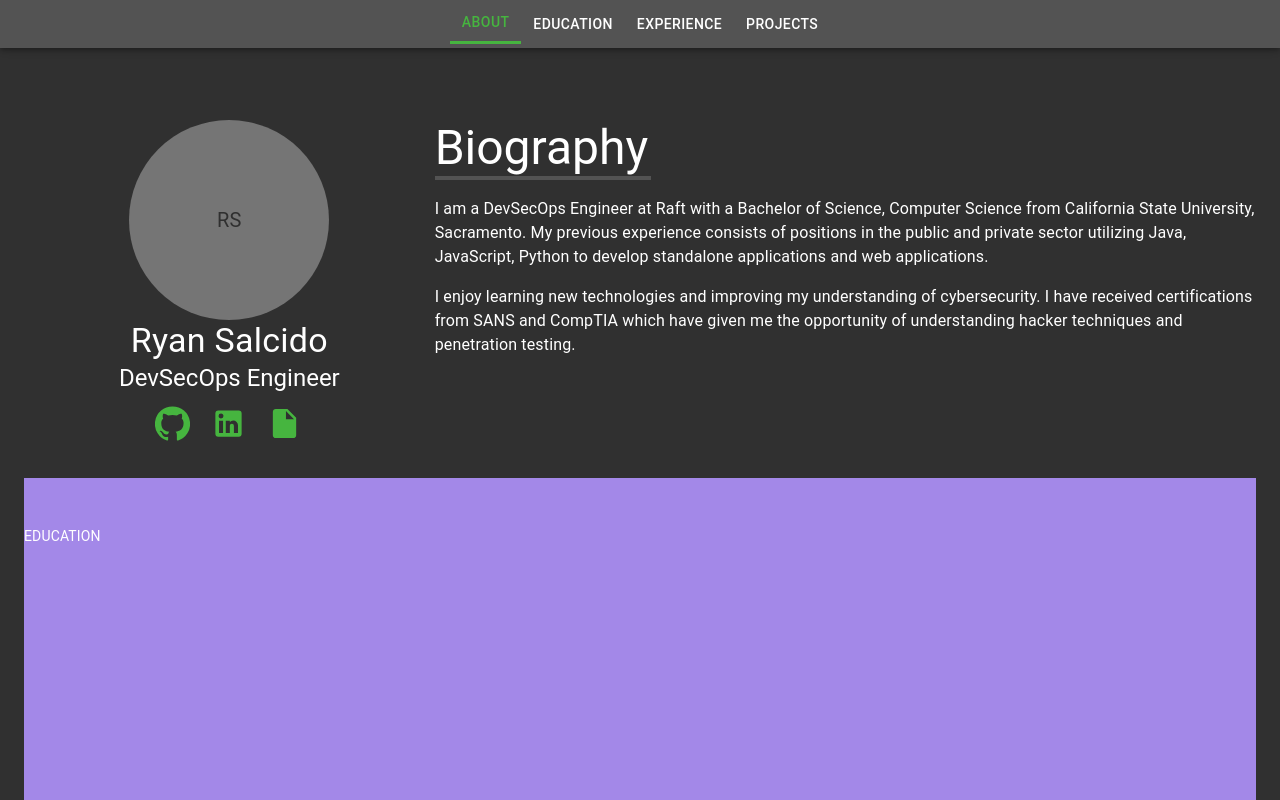
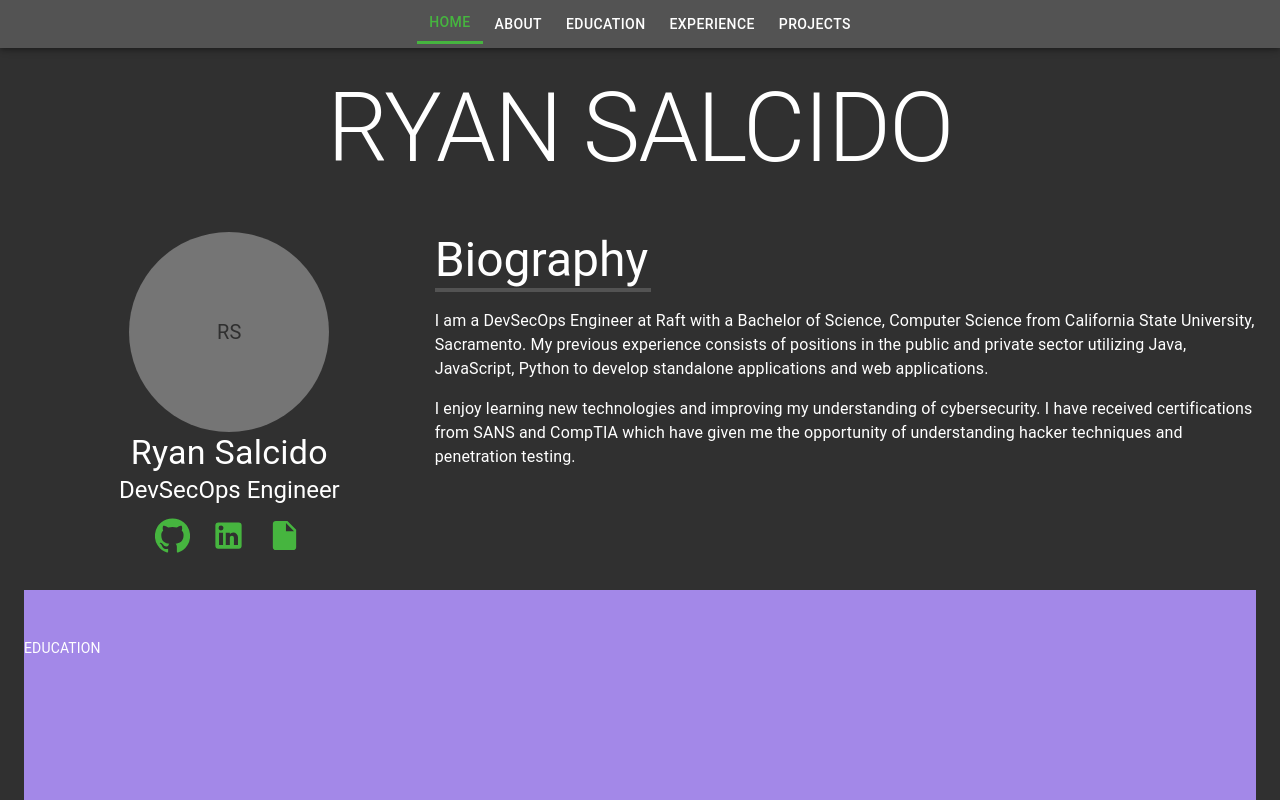
Before and after one commit to ryansalcido/portfolio, a React (Create React App) app: page / in a window 1280 px wide. Shown: the top 800 px of the page. Built offline with nearby package versions, Linux system fonts and the light colour scheme.

Commit message:
Added my name to top of page and Home button to Header

```diff
--- a/src/Components/About.js
+++ b/src/Components/About.js
@@ -11,7 +11,7 @@ import ListItemIconLink from "./shared/ListItemIconLink";
 
 const useStyles = makeStyles((theme) => ({
   aboutRoot: {
-    paddingTop: 48,
+    paddingTop: 48
   },
   profile: {
     paddingBottom: 25
--- a/src/Components/Header.js
+++ b/src/Components/Header.js
@@ -6,7 +6,7 @@ import Grid from "@material-ui/core/Grid";
 import Button from "@material-ui/core/Button";
 
 const useStyles = makeStyles((theme) => ({
-  header: {
+  toolbar: {
     minHeight: 48,
     display: "flex",
     justifyContent: "center"
@@ -29,37 +29,49 @@ const scrollTo = element => {
   });
 };
 
+const scrollToTop = () => {
+  window.scrollTo({
+    top: 0,
+    left: 0,
+    behavior: "smooth"
+  });
+};
+
 const Header = forwardRef(({ sectionRefs, visibleSection }, ref) => {
   const classes = useStyles();
 
   return (
     <Fragment>
       <AppBar color="primary" position="fixed" ref={ref}>
-        <Toolbar className={classes.header}>
+        <Toolbar className={classes.toolbar}>
           <Grid container justify="center">
             <Button className={`${classes.headerButton} ${visibleSection === 0 && classes.selected}`}
-              onClick={() => scrollTo(sectionRefs[0].ref.current)}>
-              About
+              onClick={scrollToTop}>
+              Home
             </Button>
             <Button className={`${classes.headerButton} ${visibleSection === 1 && classes.selected}`}
               onClick={() => scrollTo(sectionRefs[1].ref.current)}>
-              Education
+              About
             </Button>
             <Button className={`${classes.headerButton} ${visibleSection === 2 && classes.selected}`}
               onClick={() => scrollTo(sectionRefs[2].ref.current)}>
-              Experience
+              Education
             </Button>
             <Button className={`${classes.headerButton} ${visibleSection === 3 && classes.selected}`}
               onClick={() => scrollTo(sectionRefs[3].ref.current)}>
+              Experience
+            </Button>
+            <Button className={`${classes.headerButton} ${visibleSection === 4 && classes.selected}`}
+              onClick={() => scrollTo(sectionRefs[4].ref.current)}>
               Projects
             </Button>
           </Grid>
         </Toolbar>
       </AppBar>
-      {/* Placeholder div due to having a fixed placement header. Without this, text would appear behind
+      {/* Placeholder div due to having a fixed header. Without this, text would appear behind
       * the header. More info: https://material-ui.com/components/app-bar/#fixed-placement
       */}
-      <div className={classes.header} />
+      <div className={classes.toolbar} />
     </Fragment>
   );
 });
--- a/src/Components/Home.js
+++ b/src/Components/Home.js
@@ -1,5 +1,6 @@
-import React, { useState, useEffect, useMemo, useRef } from "react";
+import React, { Fragment, useState, useEffect, useMemo, useRef } from "react";
 import { makeStyles } from "@material-ui/core/styles";
+import Typography from "@material-ui/core/Typography";
 import About from "./About";
 import Header from "./Header";
 
@@ -36,6 +37,7 @@ const Home = () => {
   const [ visibleSection, setVisibleSection ] = useState();
 
   const headerRef = useRef(null);
+  const homeRef = useRef(null);
   const aboutRef = useRef(null);
   const educationRef = useRef(null);
   const experienceRef = useRef(null);
@@ -43,10 +45,11 @@ const Home = () => {
 
   const sectionRefs = useMemo(() => (
     [
-      { section: 0, ref: aboutRef },
-      { section: 1, ref: educationRef },
-      { section: 2, ref: experienceRef },
-      { section: 3, ref: projectsRef },
+      { section: 0, ref: homeRef },
+      { section: 1, ref: aboutRef },
+      { section: 2, ref: educationRef },
+      { section: 3, ref: experienceRef },
+      { section: 4, ref: projectsRef },
     ]
   ), []);
 
@@ -57,7 +60,8 @@ const Home = () => {
          document.documentElement.scrollTop: Valid for IE 11
       */
       const scrollTop = window.scrollY || document.documentElement.scrollTop || 0;
-      const scrollPosition = scrollTop + headerHeight;
+      //Add 24 to adjust for root padding
+      const scrollPosition = scrollTop + headerHeight + 24;
 
       const selected = sectionRefs.find(({ section, ref }) => {
         const element = ref.current;
@@ -84,8 +88,12 @@ const Home = () => {
   }, [ visibleSection, sectionRefs ]);
 
   return (
+    <Fragment>
+      <Header ref={headerRef} sectionRefs={sectionRefs} visibleSection={visibleSection} />
       <div className={classes.root}>
-      <Header ref={headerRef} sectionRefs={sectionRefs} visibleSection={visibleSection} />
+        <Typography variant="h1" align="center" ref={homeRef}>
+          RYAN SALCIDO
+        </Typography>
         <About ref={aboutRef} />
         <div className={classes.section} style={{backgroundColor: "#a388e8"}} ref={educationRef}>
           EDUCATION
@@ -97,6 +105,7 @@ const Home = () => {
           PROJECTS
         </div>
       </div>
+    </Fragment>
   );
 };
 
```
Lines whose indentation alone changed are shown as unchanged.
